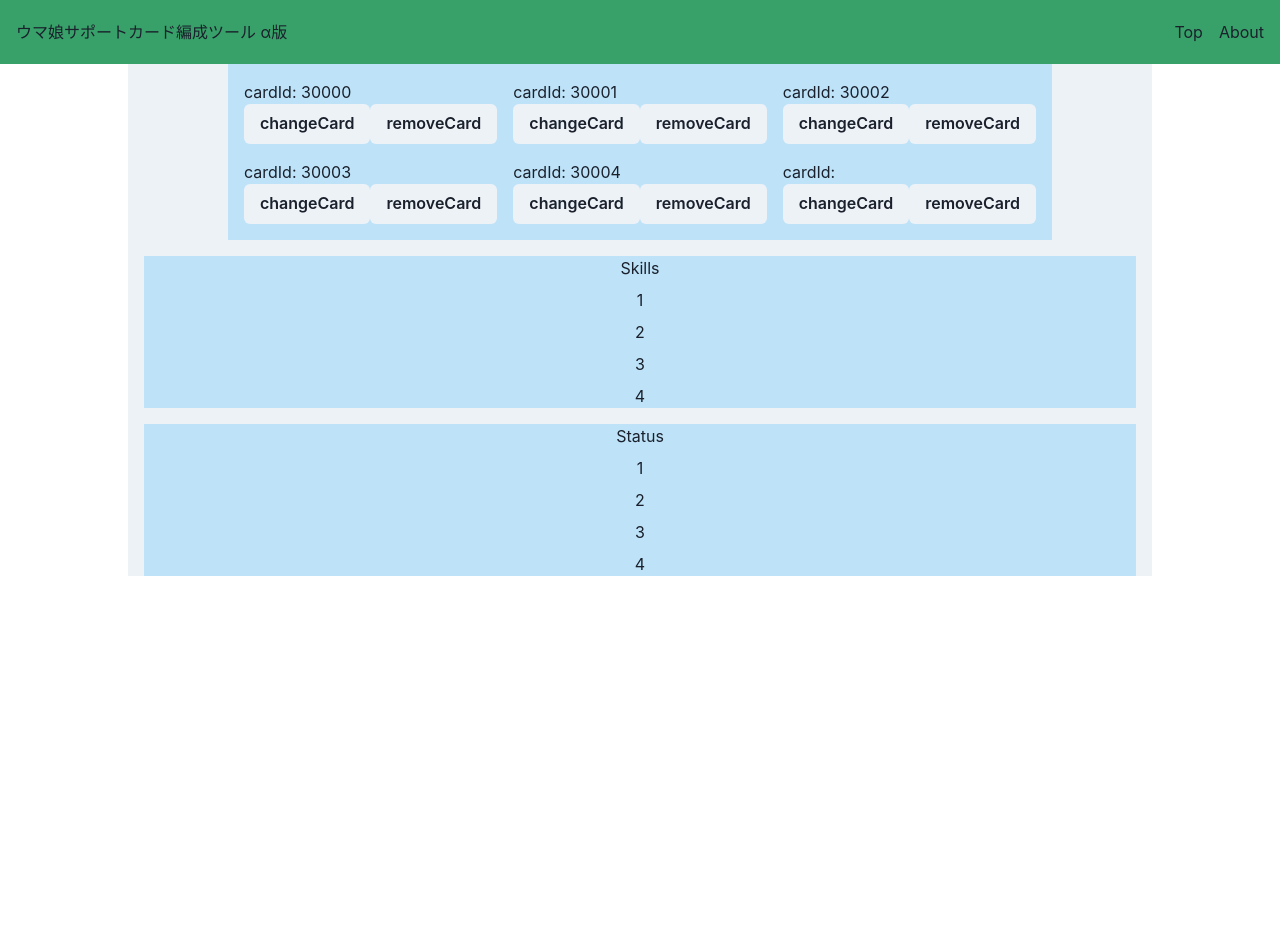
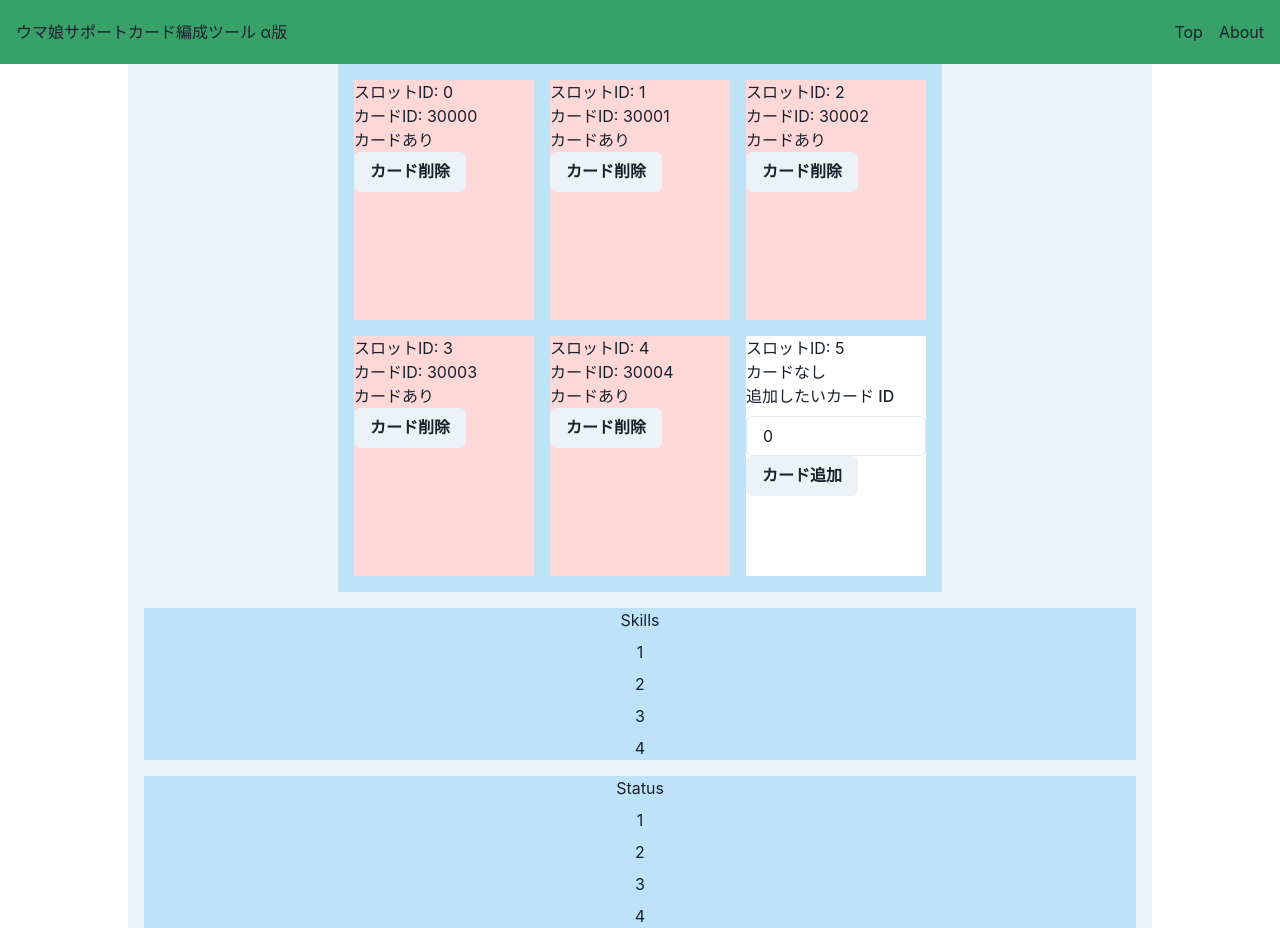
Before and after one commit to y4shiro/uma-card-deck-tools, a Next.js app: page / in a window 1280 px wide. Before the commit the page ends 800 px from the top, so only its background shows below. Built offline with nearby package versions, Linux system fonts and the light colour scheme.

Commit message:
feat: CardSlot コンポーネントを再定義し、内部から cardDeckSlice の chageCard / removeCard reducer を呼び出せるように実装

```diff
--- a/src/features/Support/CardDeck/CardSlot/index.tsx
+++ b/src/features/Support/CardDeck/CardSlot/index.tsx
@@ -1,27 +1,27 @@
 import { AspectRatio, Box, Button, FormControl, FormLabel, Input, Text } from '@chakra-ui/react';
 import Image from 'next/image';
+import { useState } from 'react';
+import { useDispatch } from 'react-redux';
 
-import { Dispatch, SetStateAction, useState } from 'react';
-import { ActionType, SlotIdType } from '@/features/Support/CardDeck';
-import type { CardType } from '@/types/cards';
+import { changeCard, removeCard, SlotId } from '../cardDeckSlice';
 
 type Props = {
   // card?: CardType;
   // imgSize?: { card: { width: number; height: number }; type: number } | undefined;
-  slotId: SlotIdType;
+  slotId: SlotId;
   cardId?: number | null;
-  key?: number;
-  dispatch: Dispatch<ActionType>;
-  onOpen: () => void;
-  setOpenSlotId: Dispatch<SetStateAction<SlotIdType | null>>;
 };
 
-const CardSlot: React.FC<Props> = ({ slotId, cardId, dispatch, onOpen, setOpenSlotId }) => {
+const CardSlot: React.FC<Props> = ({ slotId, cardId }) => {
   const [input, setInput] = useState(0);
+  const dispatch = useDispatch();
 
-  const openModal = () => {
-    setOpenSlotId(slotId);
-    onOpen();
+  const changeHandler = (slotId: SlotId, cardId: number) => {
+    dispatch(changeCard({ slotId, cardId }));
+  };
+
+  const removeHandler = (slotId: SlotId) => {
+    dispatch(removeCard({ slotId }));
   };
 
   if (cardId !== null)
@@ -31,10 +31,7 @@ const CardSlot: React.FC<Props> = ({ slotId, cardId, dispatch, onOpen, setOpenSl
         <Text>カードID: {cardId}</Text>
         <Text>カードあり</Text>
 
-        <Button onClick={() => dispatch({ type: 'removeCard', payload: { slotId } })}>
-          カード削除
-        </Button>
-        <Button onClick={() => openModal()}>モーダル開く</Button>
+        <Button onClick={() => removeHandler(slotId)}>カード削除</Button>
       </Box>
     );
 
@@ -47,10 +44,7 @@ const CardSlot: React.FC<Props> = ({ slotId, cardId, dispatch, onOpen, setOpenSl
         <Input type='number' value={input} onChange={(e) => setInput(Number(e.target.value))} />
       </FormControl>
 
-      <Button onClick={() => dispatch({ type: 'addCard', payload: { slotId, cardId: input } })}>
-        カード追加
-      </Button>
-      <Button onClick={() => openModal()}>モーダル開く</Button>
+      <Button onClick={() => changeHandler(slotId, input)}>カード追加</Button>
     </Box>
   );
 };
--- a/src/features/Support/CardDeck/index.tsx
+++ b/src/features/Support/CardDeck/index.tsx
@@ -1,30 +1,18 @@
-import { Box, Button, Grid, Text } from '@chakra-ui/react';
-import { useDispatch, useSelector } from 'react-redux';
+import { Box, Grid } from '@chakra-ui/react';
+import { useSelector } from 'react-redux';
 
-import { changeCard, removeCard, SlotId } from './cardDeckSlice';
+import CardSlot from './CardSlot';
 import { RootState } from '@/app/store';
 
 const CardDeck = (): JSX.Element => {
   const deck = useSelector((state: RootState) => state.cardDeck);
-  const dispatch = useDispatch();
-
-  const changeHandler = (slotId: SlotId, cardId?: number) => {
-    console.log('clicked change');
-    dispatch(changeCard({ slotId, cardId: 99999 }));
-  };
-
-  const removeHandler = (slotId: SlotId) => {
-    dispatch(removeCard({ slotId }));
-  };
 
   return (
     <Box bgColor='blue.100'>
       <Grid w='100%' h='100%' p='4' gap='4' templateColumns='repeat(3, 1fr)'>
         {deck.map((d, index) => (
           <Box w='100%' h='100%' key={index}>
-            <Text>cardId: {d.cardId}</Text>
-            <Button onClick={() => changeHandler(d.slotId)}>changeCard</Button>
-            <Button onClick={() => removeHandler(d.slotId)}>removeCard</Button>
+            <CardSlot slotId={d.slotId} cardId={d.cardId} />
           </Box>
         ))}
       </Grid>
```
